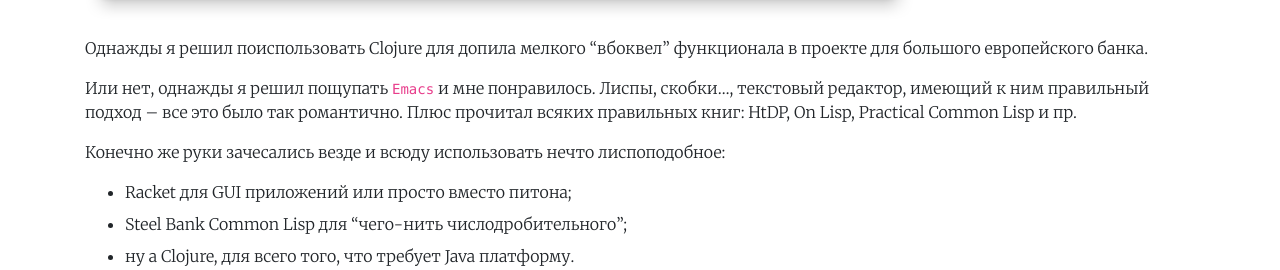
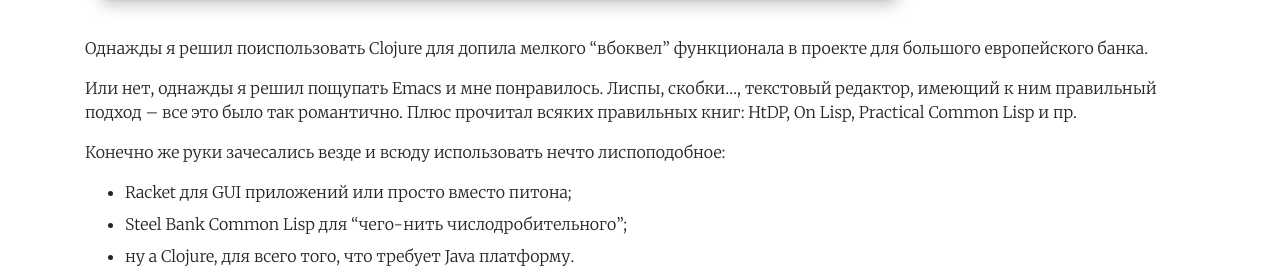
Before and after one commit to habamax/habamax.github.io, a Jekyll site: the page built from _posts/2018-11-23-tools-and-programming-languages.md, in a window 1280 px wide and 900 px high, scrolled down 594 px. Shown: the part 182-452 px from the top of the window. Built offline with Jekyll 4.4.1, drawn with Linux system fonts in a browser that asks for light colours; nearby versions of some CDN libraries; comment, search, counter and statistics services are not loaded.

Commit message:
remove ``

```diff
--- a/_posts/2018-11-23-tools-and-programming-languages.md
+++ b/_posts/2018-11-23-tools-and-programming-languages.md
@@ -8,7 +8,7 @@
 Однажды я решил поиспользовать Clojure для допила мелкого "вбоквел"
 функционала в проекте для большого европейского банка.
 
-Или нет, однажды я решил пощупать `Emacs` и мне понравилось. Лиспы, скобки...,
+Или нет, однажды я решил пощупать Emacs и мне понравилось. Лиспы, скобки...,
 текстовый редактор, имеющий к ним правильный подход -- все это было так
 романтично. Плюс прочитал всяких правильных книг: HtDP, On Lisp, Practical
 Common Lisp и пр.
```
